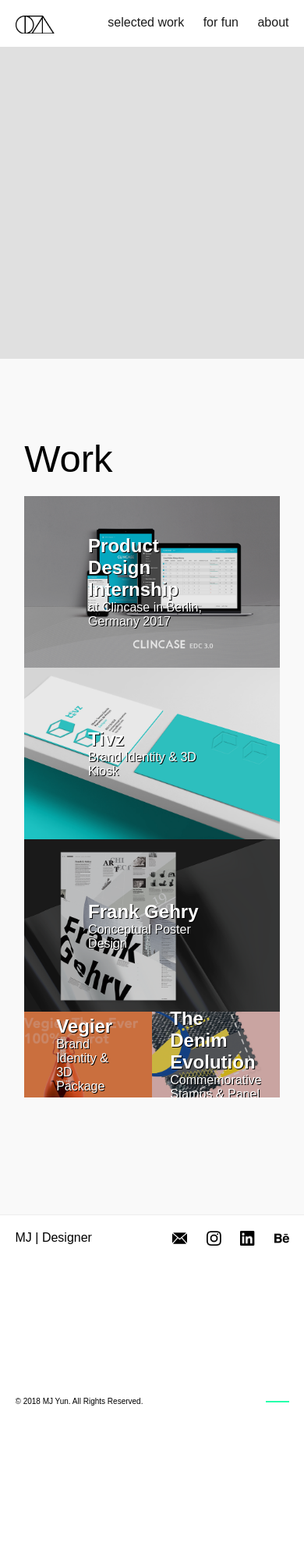
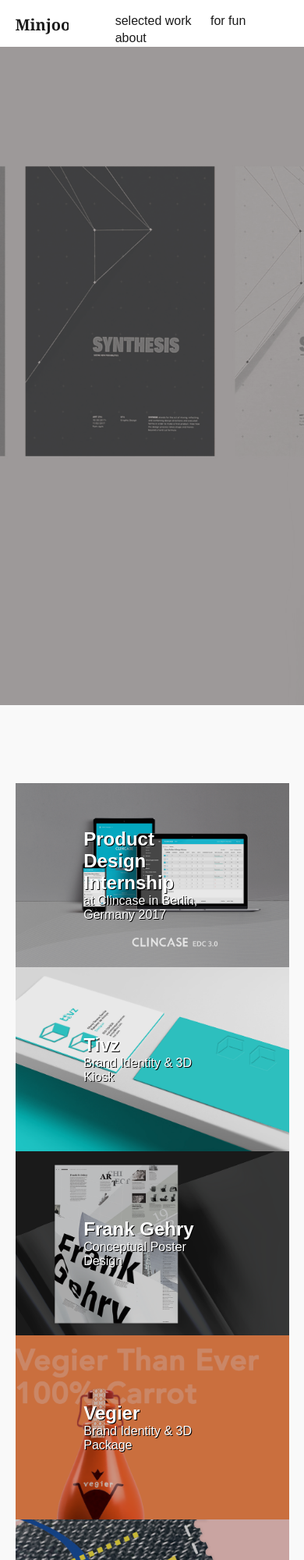
Before and after one commit to mjyuun/main, a plain HTML site: page index.html in a window 390 px wide. Shown: the top 2000 px of the page at 78% size. Before the commit the page ends 1828 px from the top, so only its background shows below. Drawn offline with nearby package versions, Linux system fonts and the light colour scheme.

Commit message:
01/13/18

```diff
--- a/css/style.css
+++ b/css/style.css
@@ -5,15 +5,10 @@
   font-weight:500;
   overflow-x: hidden;
 }
-.landing{
-  background-color: #128342;
-}
 
-.content{
-  background-color: #a4c2f4;
-}
-.body-wrapper{
-
+body .hidden{
+  display: none;
+  background-color: #f9f9f9;
 }
 
 #intro-text{
@@ -38,7 +33,7 @@
     top: -60px;
 }
 
-.logo{
+/*.logo{
   width: 50px;
   height: 23px;
   background-image: url(../assets/logo/logo.png);
@@ -51,6 +46,11 @@
   background-image: url(../assets/logo/logo_bl_hover.png);
   background-repeat: no-repeat;
   background-size: cover;
+}*/
+.logo_name{
+  font-size: 20px;
+  font-weight: bold;
+  font-family: "Georgia", serif;
 }
 
 .topnav{
@@ -59,7 +59,7 @@
   justify-content: space-between;
   padding-left: 5%;
   padding-right: 5%;
-  padding-top: 20px;
+  padding-top: 18px;
   position: relative;
   height: 60px;
 }
@@ -79,28 +79,35 @@
 }
 
 a:hover {
-color: #26ffab;
+color: #aaaaaa;
 }
 a:active {
-color: #26ffab;
+color: #a9a9a9;
+}
+.landing{
+  background-color: #128342;
 }
 
 .landing-banner{
   background-color: #e0e0e0;
-  /*background-image: url('../work/vegier/landing_img.png');
-  background-position: top;
+  background-image: url('../work/synthesis/brochure_img.jpg');
+  background-position: center;
   background-repeat: no-repeat;
-  background-size: cover;*/
-  min-width: 100%;
-  height: 400px;
+  background-size: cover;
+  width: 100%;
+  height: 100vh;
+}
+
+.content{
+  background-color: #a4c2f4;
 }
 
 .title h1{
-  font-size: 49px;
+  font-size: 39px;
   padding-top: 100px;
-  padding-bottom: 20px;
   display: inline;
   float: left;
+  color: #aaaaaa;
 }
 /*.seemore{
   float: right;
@@ -109,6 +116,9 @@
 }*/
 
 /*work section */
+.work_entire{
+  margin-top: 100px;
+}
 .work{
   padding-left: 8%;
   padding-right: 8%;
@@ -154,9 +164,10 @@
   background-color: black;
 }
 
-.work_container:hover .overlay {
+.work_container a:hover .overlay {
   opacity: .5;
 }
+
 .work-name {
   z-index: 2;
   font-size: 24px;
@@ -183,11 +194,11 @@
 
 /*footer section */
 footer{
-  height: 250px;
   padding-left: 5%;
   padding-right: 5%;
   padding-top: 20px;
-  border-top: 1px solid #ededed;
+  padding-bottom: 20px;
+  /*border-top: 1px solid #ededed;*/
 }
 
 .footer_copyrights{
@@ -199,13 +210,12 @@
 width: 30px;
 height: 2px;
 background-color: #26ffab;
-margin-top: 195px;
 }
 
 .copyrights{
-  margin-top: 190px;
   font-weight: 400;
   font-size: 10px;
+  margin-top: 5px;
 }
 
 .footer_text{
@@ -233,3 +243,70 @@
 .hideme{
   opacity: 0;
 }
+
+
+/*media query starts here*/
+
+@media only screen and (max-width: 650px) {
+  .title h1{
+    font-size: 36px;
+    padding-top: 100px;
+    padding-bottom: 20px;
+    display: inline;
+    float: left;
+  }
+  .work{
+    padding-left: 5%;
+    padding-right: 5%;
+  }
+  .work_wrapper{
+    display: block;
+  }
+
+  footer{
+    /*height: 60px;*/
+    padding-left: 8%;
+    padding-right: 8%;
+    padding-top: 20px;
+    padding-bottom: 20px;
+  }
+  .footer_copyrights{
+  display: flex;
+  justify-content: center;
+  }
+  .footer_line{
+    margin-top: 0px;
+    width: 30px;
+    height: 2px;
+    background-color: #26ffab;
+  }
+  .copyrights{
+    margin-top: 0px;
+    font-weight: 400;
+    font-size: 10px;
+  }
+
+}
+@media only screen and (max-width: 400px) {
+  .footer_text{
+    display: block;
+  }
+  .ic_social{
+    width: 21px;
+    margin-left: 40px;
+
+    -webkit-transition: ease .3s; /* Safari */
+     transition: ease .3s;
+   }
+  .footer_ic_social{
+    width: 100%;
+    display: flex;
+    justify-content: center;
+    align-items: center;
+    margin-top: 20px;
+    margin-bottom: 20px;
+  }
+  .email{
+    margin-left: 0px;
+  }
+}
--- a/css/work_clincase.css
+++ b/css/work_clincase.css
@@ -1,5 +1,8 @@
 body{
   background-color: #f5f5f5;
+}
+body .hidden{
+  display: none;
 }
 header{
   background-color: #00B7D2;
@@ -19,8 +22,13 @@
 a:active {
 color: #ffffff;
 }
+.logo_name{
+  font-size: 20px;
+  font-weight: bold;
+  font-family: "Georgia", serif;
+}
 
-.logo_wh{
+/*.logo_wh{
   width: 50px;
   height: 23px;
   background-image: url(../assets/logo/logo_wh.png);
@@ -33,7 +41,7 @@
   background-image: url(../assets/logo/logo_wh_hover.png);
   background-repeat: no-repeat;
   background-size: cover;
-}
+}*/
 
 .clincase_landing_img{
   background-image: url("../work/clincase/landing_photo.png");
@@ -158,7 +166,7 @@
 }
 
 footer{
-  background-color: white;
+  background-color: transparent;
 }
 .footer_line{
 background-color: #00B7D2;
--- a/css/work_gehry.css
+++ b/css/work_gehry.css
@@ -1,5 +1,8 @@
 body{
   background-color: #494949;
+}
+body .hidden{
+  display: none;
 }
 
 /*.gehry_landing_img{
@@ -101,7 +104,7 @@
   font-size: 16px;
   font-weight: 200;
   text-align: left;
-  width: 70%;
+  width: 80%;
   line-height: 26px;
 }
 .caption{
@@ -142,7 +145,7 @@
 }
 footer{
   border-top: none;
-  background-color: #3d3d3d;
+  background-color: transparent;
 }
 .footer_line{
 background-color: #26ffab;
@@ -151,4 +154,5 @@
   display: flex;
   justify-content: space-between;
   margin-bottom: 100px;
+
 }
--- a/css/work_tivz.css
+++ b/css/work_tivz.css
@@ -21,3 +21,6 @@
 .hideme{
   opacity: 0;
 }
+body .hidden{
+  display: none;
+}
--- a/forfun.html
+++ b/forfun.html
@@ -5,15 +5,19 @@
   <title>Minjoo Yun Designer</title>
   <link rel="stylesheet" href="css/style.css">
   <script src="https://ajax.googleapis.com/ajax/libs/jquery/3.2.1/jquery.min.js"></script>
+  <script src="https://unpkg.com/scrollreveal/dist/scrollreveal.min.js"></script>
+  <script src="https://code.jquery.com/jquery-2.2.0.min.js" type="text/javascript"></script>
 </head>
-<body>
-<div class="body-wrapper">
+<body class="hidden">
+<div class="body-wrapper hidden">
     <div class="content" id="landing">
       <div class="img-top landing">
       </div>
         <header class="nav-down">
           <div class="topnav">
-            <a href="index.html"><div class="logo">  </div>
+            <a href="index.html">
+              <h1 class="logo_name">Minjoo</h1>
+              <!-- <div class="logo">  </div> -->
             </a>
             <ul>
               <li><a href="index.html">selected work</a></li>
@@ -24,7 +28,7 @@
         </header>
     </div>
 
-    <div class="landing-banner"></div>
+    <!-- <div class="landing-banner"></div> -->
 
     <section class="work">
 
@@ -32,19 +36,19 @@
 
     <footer>
       <div class="footer_text">
-           <h2>MJ | Designer</h2>
+        <!-- <div class="footer_line"></div> -->
+
         <div class="footer_ic_social">
             <a href="mailto:mjdesign.yun@gmail.com" target="_blank"><img src='assets/ic_social/ic_email.png'  class="ic_social email"/></a>
             <a href="https://www.instagram.com/mjmj.yun" target="_blank" ><img src='assets/ic_social/ic_instagram.png' class="ic_social instagram"/></a>
             <a href="https://www.linkedin.com/in/mjmjyun/" target="_blank"><img src='assets/ic_social/ic_linkedin.png' class="ic_social linkedin"/></a>
             <a href="https://www.behance.net/mjyuun" target="_blank"><img src='assets/ic_social/ic_behance.png'  class="ic_social behance"/></a>
         </div>
+        <div class="footer_copyrights"><p class="copyrights">
+          © 2018 MJ Yun. All Rights Reserved.
+        </p>
       </div>
-      <div class="footer_copyrights"><p class="copyrights">
-        © 2018 MJ Yun. All Rights Reserved.
-      </p>
-      <div class="footer_line"></div>
-    </div>
+      </div>
     </footer>
 </div>
 <script src='js/web.js'></script>
--- a/index.html
+++ b/index.html
@@ -9,13 +9,15 @@
   <script src="https://code.jquery.com/jquery-2.2.0.min.js" type="text/javascript"></script>
 </head>
 <body>
-<div class="body-wrapper">
+<div class="body-wrapper hidden">
     <div class="content" id="landing">
       <div class="img-top landing">
       </div>
         <header class="nav-down">
           <div class="topnav">
-            <a href="index.html"><div class="logo">  </div>
+            <a href="index.html">
+              <h1 class="logo_name">Minjoo</h1>
+              <!-- <div class="logo">  </div> -->
             </a>
             <ul>
               <li><a href="#work">selected work</a></li>
@@ -30,7 +32,7 @@
 
     <section class="work">
       <div class="title">
-        <h1>Work</h1>
+        <!-- <h1>Work</h1> -->
         <!-- <p class="seemore">
           see more
         </p> -->
@@ -104,29 +106,26 @@
           </div>
       </div> -->
 
-
-    </div>
-
     </section>
 
     <footer>
       <div class="footer_text">
-           <h2>MJ | Designer</h2>
+        <!-- <div class="footer_line"></div> -->
+
         <div class="footer_ic_social">
             <a href="mailto:mjdesign.yun@gmail.com" target="_blank"><img src='assets/ic_social/ic_email.png'  class="ic_social email"/></a>
             <a href="https://www.instagram.com/mjmj.yun" target="_blank" ><img src='assets/ic_social/ic_instagram.png' class="ic_social instagram"/></a>
             <a href="https://www.linkedin.com/in/mjmjyun/" target="_blank"><img src='assets/ic_social/ic_linkedin.png' class="ic_social linkedin"/></a>
             <a href="https://www.behance.net/mjyuun" target="_blank"><img src='assets/ic_social/ic_behance.png'  class="ic_social behance"/></a>
         </div>
+        <div class="footer_copyrights"><p class="copyrights">
+          © 2018 MJ Yun. All Rights Reserved.
+        </p>
       </div>
-      <div class="footer_copyrights"><p class="copyrights">
-        © 2018 MJ Yun. All Rights Reserved.
-      </p>
-      <div class="footer_line"></div>
-    </div>
+      </div>
     </footer>
 </div>
-
+</div>
 <script src='js/web.js'></script>
 
 </body>
--- a/js/web.js
+++ b/js/web.js
@@ -1,5 +1,6 @@
 $(document).ready(function() {
-  window.onload = function() {$('body').removeClass('body::after').hide().fadeIn(1000);
+  window.onload = function() {
+    $('.body-wrapper').removeClass('.hidden').fadeIn(1000);
 };
 });
 
@@ -26,7 +27,7 @@
 var didScroll;
 var lastScrollTop = 0;
 var delta = 5;
-var navbarHeight = $('.topnav').outerHeight();
+var navbarHeight = $('header').outerHeight();
 
 $(window).scroll(function(event){
     didScroll = true;
```
Also changed, not shown: work_clincase.html (+6 -5 lines), work_gehry.html (+9 -8 lines), work_tivz.html (+7 -4 lines), work/synthesis/brochure_img.jpg (added), 2 other files.
